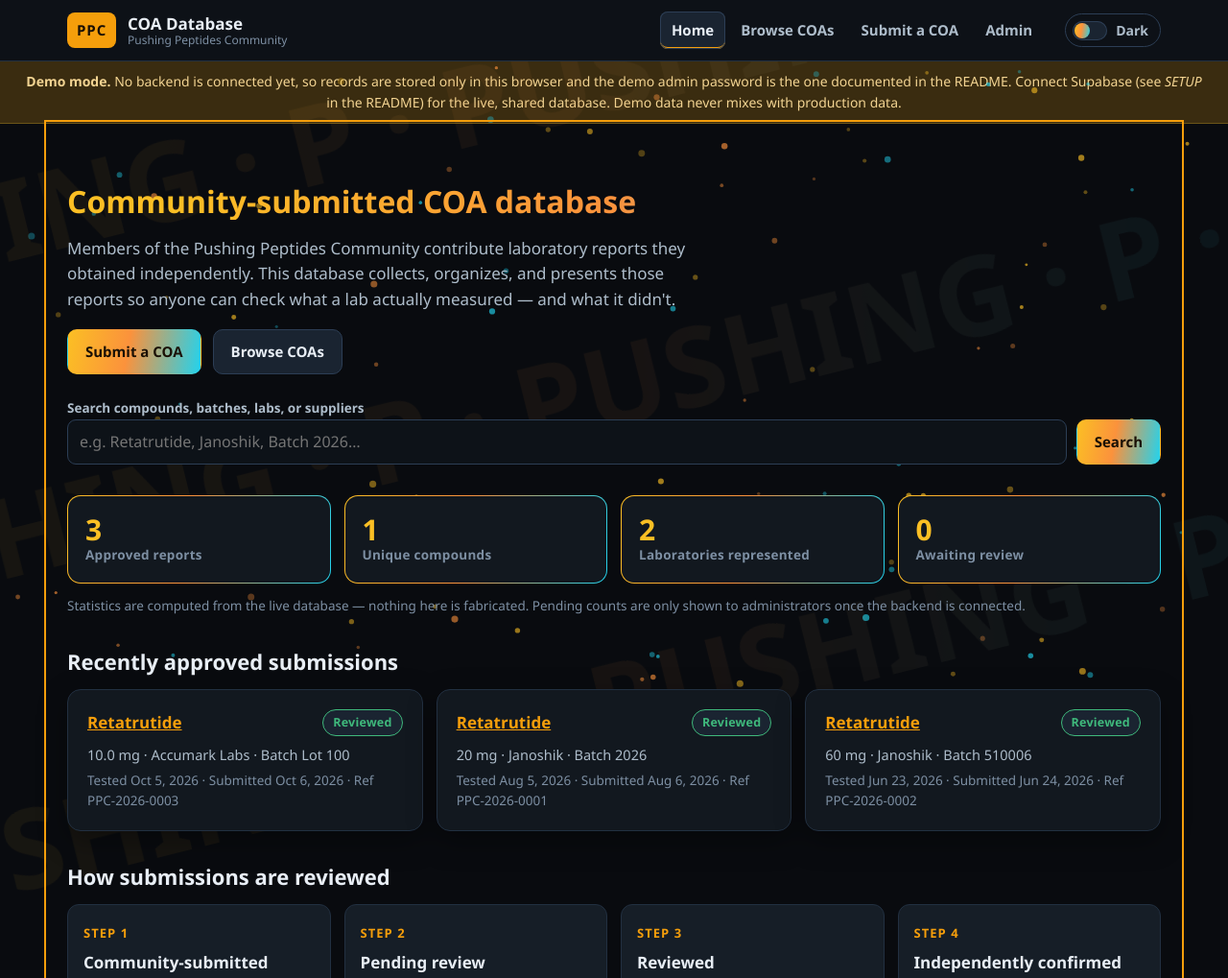
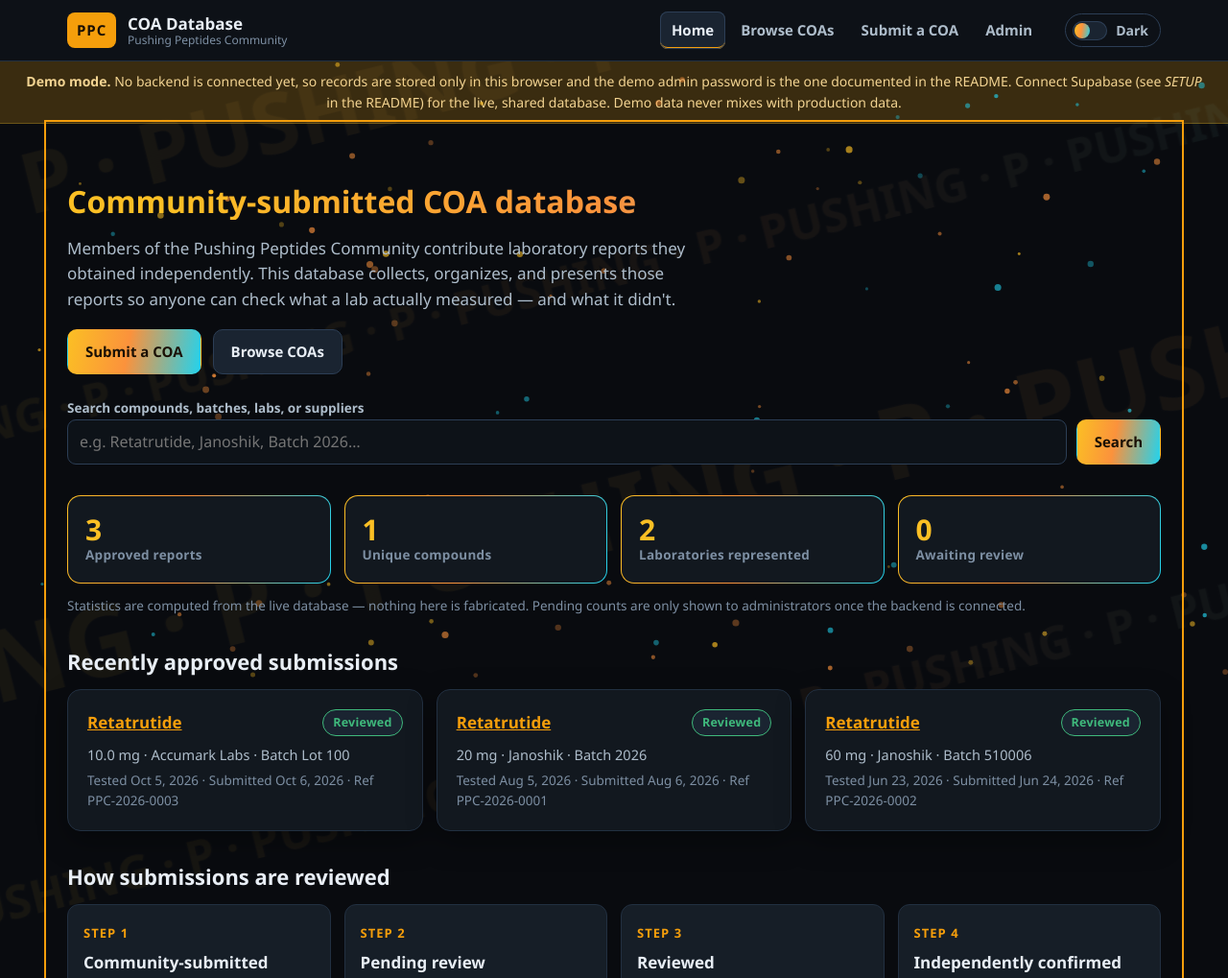
Before and after one commit to discoveranytime/ppc-coa, a plain HTML site: page index.html in a window 1280 px wide. Shown: the top 1019 px of the page at 96% size. Drawn offline with Linux system fonts and the light colour scheme.

Commit message:
Motion fix — scrolling PUSHING P watermark tracks, drifting ambient dots

```diff
--- a/app.js
+++ b/app.js
@@ -701,12 +701,16 @@
     dots = Array.from({ length: 140 }, () => ({
       x: Math.random() * cv.width, y: Math.random() * cv.height,
       r: 1.4 + Math.random() * 2.2, c: COLORS[(Math.random() * 3) | 0],
-      p: Math.random() * Math.PI * 2, s: 0.3 + Math.random() * 0.7
+      p: Math.random() * Math.PI * 2, s: 0.3 + Math.random() * 0.7,
+      vx: (Math.random() - 0.5) * 0.16, vy: (Math.random() - 0.5) * 0.16
     }));
   }
   function draw(t) {
     ctx.clearRect(0, 0, cv.width, cv.height);
     for (const d of dots) {
+      d.x += d.vx; d.y += d.vy;
+      if (d.x < -10) d.x += cv.width + 20; if (d.x > cv.width + 10) d.x -= cv.width + 20;
+      if (d.y < -10) d.y += cv.height + 20; if (d.y > cv.height + 10) d.y -= cv.height + 20;
       ctx.globalAlpha = 0.30 + 0.35 * (0.5 + 0.5 * Math.sin((t / 900) * d.s + d.p));
       ctx.fillStyle = d.c;
       ctx.beginPath(); ctx.arc(d.x, d.y, d.r, 0, 7); ctx.fill();
--- a/index.html
+++ b/index.html
@@ -14,7 +14,12 @@
 </head>
 <body>
 <canvas id="bg-dots" aria-hidden="true"></canvas>
-<div id="bgtext" aria-hidden="true"><span>PUSHING · P · PUSHING · P · PUSHING · P</span><span>PUSHING · P · PUSHING · P · PUSHING · P</span><span>PUSHING · P · PUSHING · P · PUSHING · P</span></div>
+<div id="bgtext" aria-hidden="true">
+  <div class="bgline" style="--spd:138s;font-size:5.5rem"><div class="bgtrack"><span>PUSHING · P · PUSHING · P · PUSHING · P · PUSHING · P · PUSHING · P · PUSHING · P ·&nbsp;</span><span aria-hidden="true">PUSHING · P · PUSHING · P · PUSHING · P · PUSHING · P · PUSHING · P · PUSHING · P ·&nbsp;</span></div></div>
+  <div class="bgline rev" style="--spd:106s;font-size:3rem"><div class="bgtrack"><span>PUSHING · P · PUSHING · P · PUSHING · P · PUSHING · P · PUSHING · P · PUSHING · P ·&nbsp;</span><span aria-hidden="true">PUSHING · P · PUSHING · P · PUSHING · P · PUSHING · P · PUSHING · P · PUSHING · P ·&nbsp;</span></div></div>
+  <div class="bgline" style="--spd:162s;font-size:6.5rem"><div class="bgtrack"><span>PUSHING · P · PUSHING · P · PUSHING · P · PUSHING · P · PUSHING · P · PUSHING · P ·&nbsp;</span><span aria-hidden="true">PUSHING · P · PUSHING · P · PUSHING · P · PUSHING · P · PUSHING · P · PUSHING · P ·&nbsp;</span></div></div>
+  <div class="bgline rev" style="--spd:119s;font-size:3rem"><div class="bgtrack"><span>PUSHING · P · PUSHING · P · PUSHING · P · PUSHING · P · PUSHING · P · PUSHING · P ·&nbsp;</span><span aria-hidden="true">PUSHING · P · PUSHING · P · PUSHING · P · PUSHING · P · PUSHING · P · PUSHING · P ·&nbsp;</span></div></div>
+</div>
 <header class="site-header">
   <div class="header-inner">
     <a class="wordmark" href="#/">
--- a/styles.css
+++ b/styles.css
@@ -30,10 +30,15 @@
   display: flex; flex-direction: column; justify-content: space-around;
   transform: rotate(-14deg); opacity: .055; user-select: none;
 }
-#bgtext span {
-  white-space: nowrap; font-weight: 800; font-size: clamp(64px, 9vw, 130px); line-height: 1;
+.bgline { overflow: hidden; }
+.bgtrack { display: flex; width: max-content; animation: bgscroll var(--spd, 120s) linear infinite; }
+.bgline.rev .bgtrack { animation-direction: reverse; }
+.bgtrack span {
+  white-space: nowrap; font-weight: 800; line-height: 1;
   background: var(--grad-text); -webkit-background-clip: text; background-clip: text; color: transparent;
 }
+@keyframes bgscroll { to { transform: translateX(-50%); } }
+@media (prefers-reduced-motion: reduce) { .bgtrack { animation: none; } }
 [data-theme="light"] #bgtext { opacity: .05; }
 .app, .site-footer { position: relative; z-index: 1; }
 * { box-sizing: border-box; }
```
